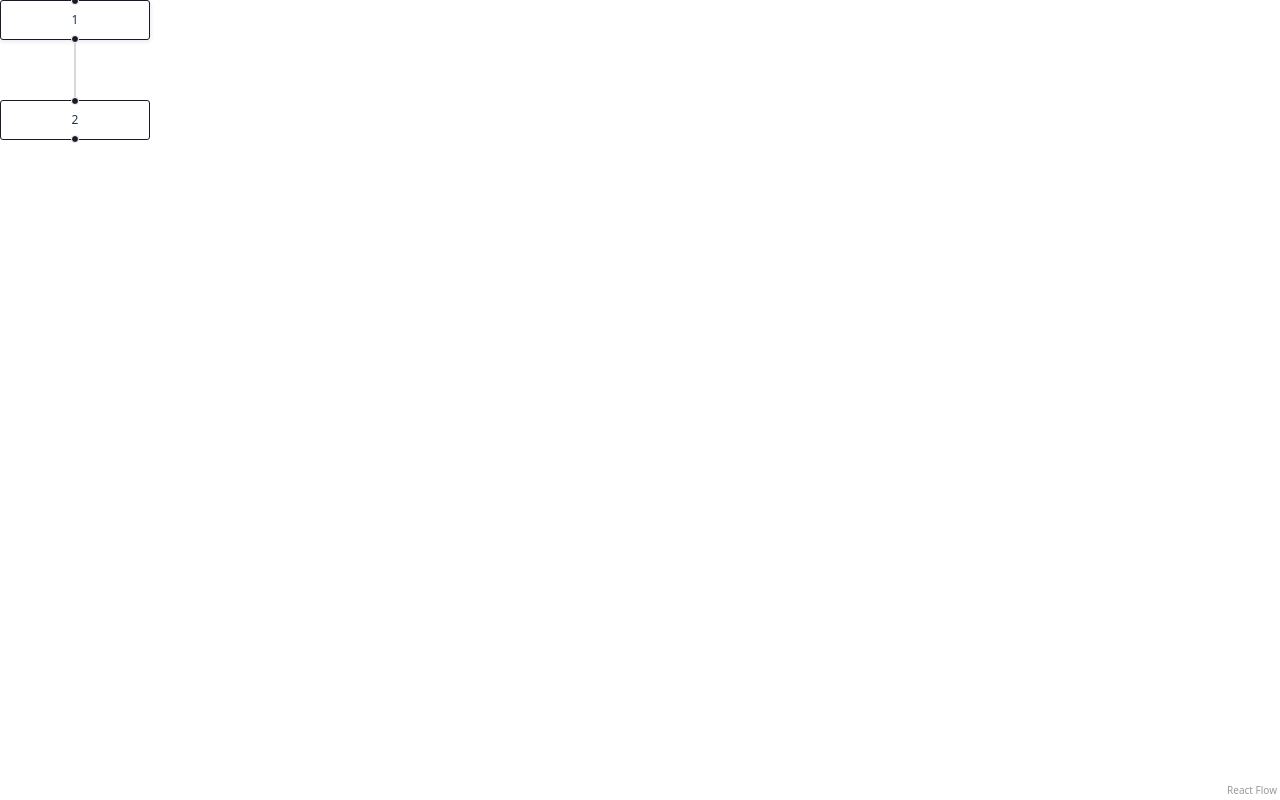
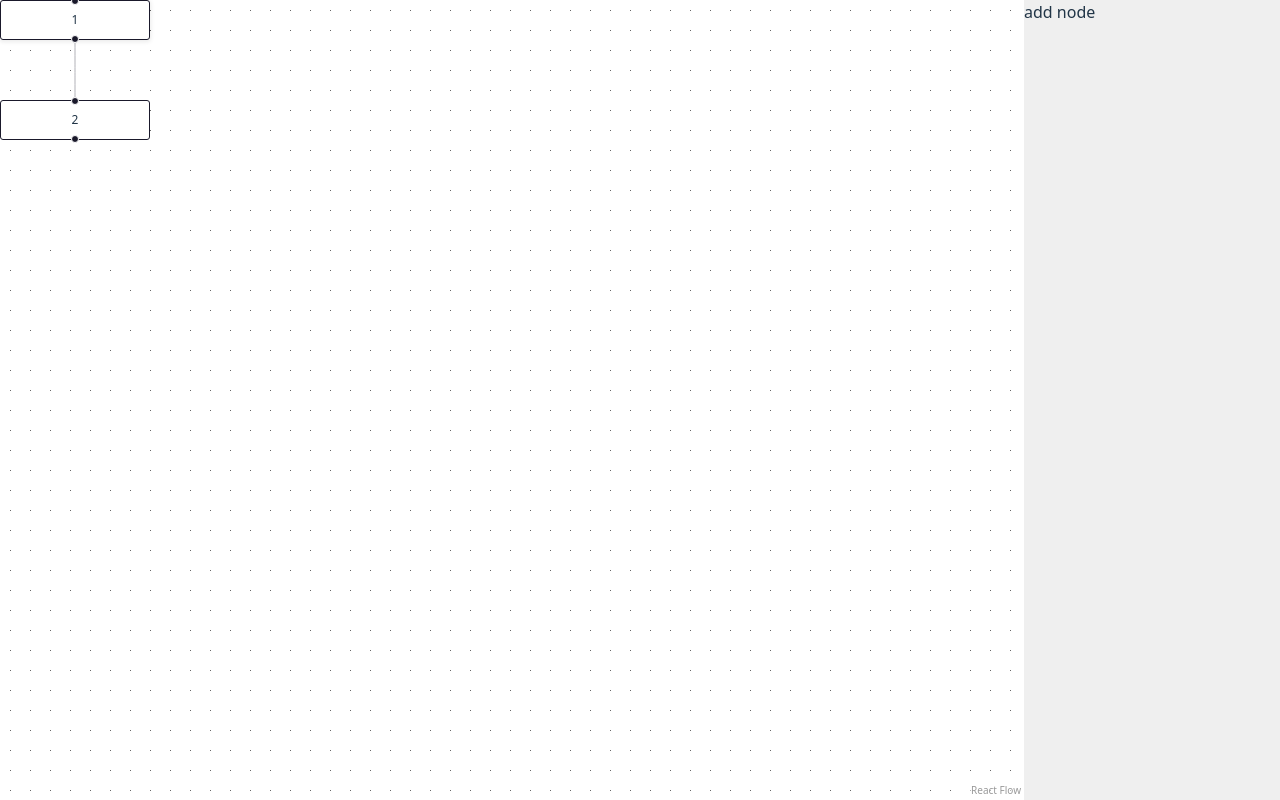
Before and after one commit to ask0ldd/FlowTest, a React (Vite) app: page / in a window 1280 px wide. Built offline with nearby package versions, Linux system fonts and the light colour scheme.

Commit message:
*edit* front / add node

```diff
--- a/src/App.tsx
+++ b/src/App.tsx
@@ -1,6 +1,7 @@
-import { ReactFlow } from '@xyflow/react';
+import { Background, BackgroundVariant, ReactFlow } from '@xyflow/react';
 
 import '@xyflow/react/dist/style.css';
+import { useState } from 'react';
 
 const initialNodes = [
   { id: '1', position: { x: 0, y: 0 }, data: { label: '1' } },
@@ -9,9 +10,25 @@ const initialNodes = [
 const initialEdges = [{ id: 'e1-2', source: '1', target: '2' }];
 
 export default function App() {
+
+  const [nodes, setNodes] = useState(initialNodes)
+
+
+  function handleAddNode(event: React.MouseEvent<HTMLSpanElement, MouseEvent>): void {
+    event.preventDefault()
+    setNodes(prevNodes => [...prevNodes, {id:'3', position : {x:0, y:200}, data : {label : '3'}}])
+  }
+
   return (
-    <div style={{ width: '100vw', height: '100vh' }}>
-      <ReactFlow nodes={initialNodes} edges={initialEdges} />
+    <div style={{display:'flex', width: '100vw', height: '100vh'}}>
+      <div style={{ width: '80%', height: '100%' }}>
+        <ReactFlow nodes={nodes} edges={initialEdges} >
+          <Background color="#333" variant={BackgroundVariant.Dots} />
+        </ReactFlow>
+      </div>
+      <div style={{display:'flex', flexDirection:'column', width:'20%', height:'100%', background:'#EFEFEF'}}>
+        <span onClick={handleAddNode}>add node</span>
+      </div>
     </div>
   );
 }
```
